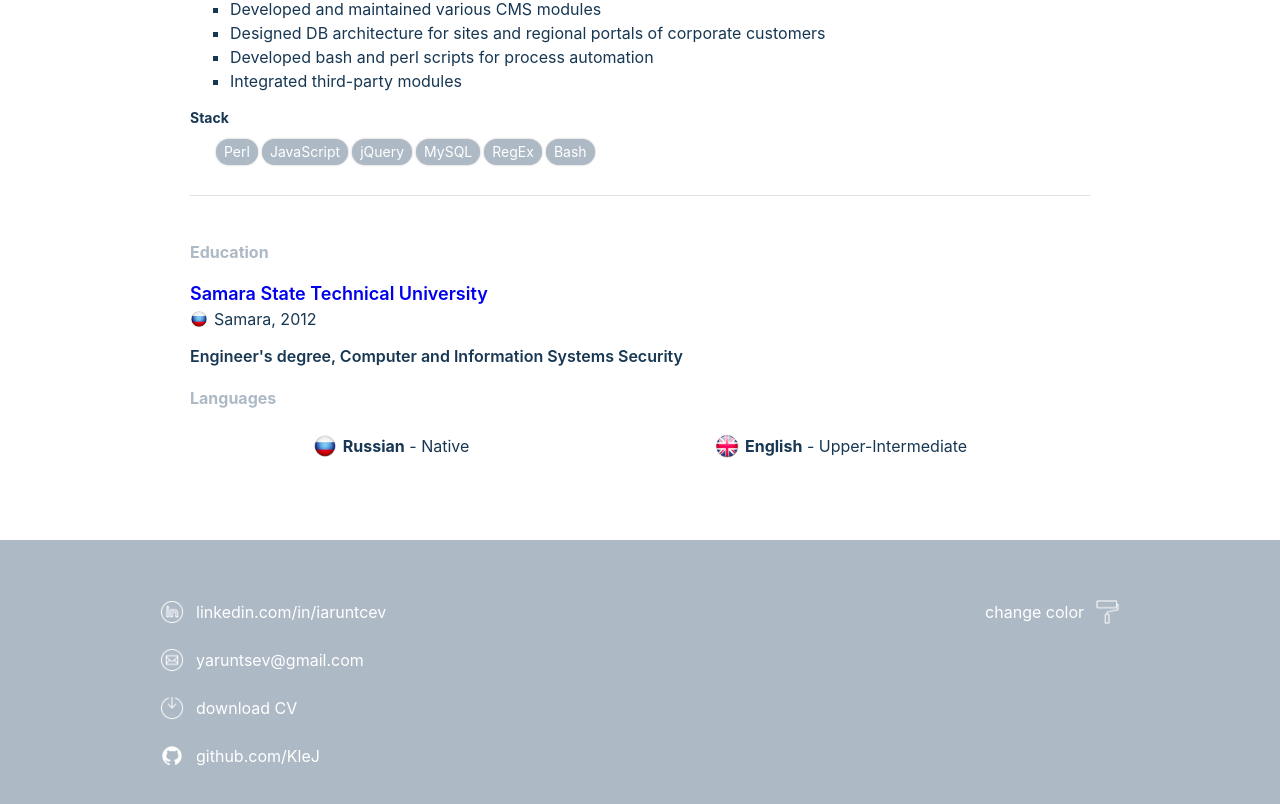
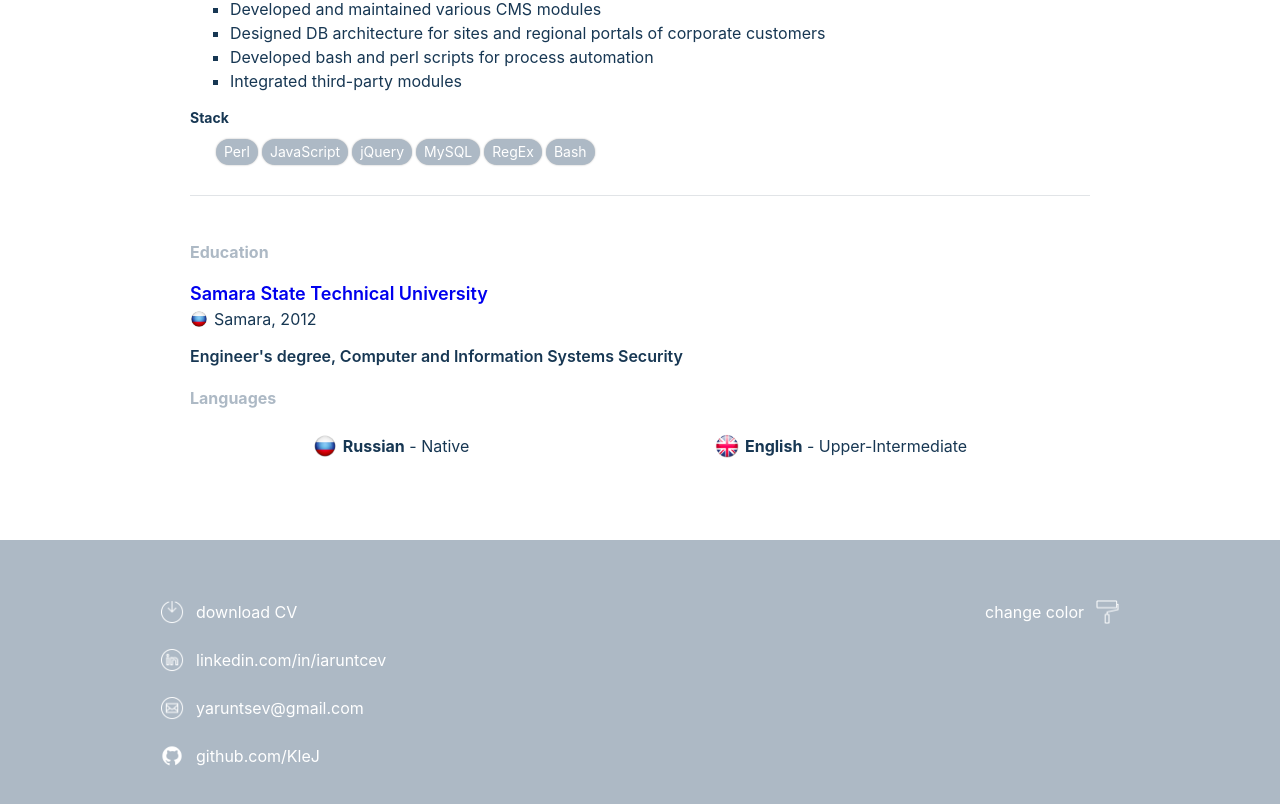
Before and after one commit to KleJ/klej.github.io, a Vue app: page / in a window 1280 px wide. Shown: the part 2071-2875 px from the top of the page. Built offline with nearby package versions, Linux system fonts and the light colour scheme.

Commit message:
change order in FooterComponent.vue

```diff
--- a/src/components/FooterComponent.vue
+++ b/src/components/FooterComponent.vue
@@ -2,6 +2,15 @@
   <div class="footer">
     <div class="footer__container">
       <div class="footer__block">
+        <div class="footer__item">
+          <a
+              class="footer__item-link"
+              :href="`${publicPath}mike_cv.pdf`"
+              download>
+            <span class="footer__item--icon icon-cv"/>
+            <span class="footer__item--text">download CV</span>
+          </a>
+        </div>
         <div class="footer__item">
           <a
               class="footer__item-link"
@@ -16,15 +25,6 @@
               href="mailto:yaruntsev@gmail.com">
             <span class="footer__item--icon icon-mail"/>
             <span class="footer__item--text">yaruntsev@gmail.com</span>
-          </a>
-        </div>
-        <div class="footer__item">
-          <a
-              class="footer__item-link"
-              :href="`${publicPath}mike_cv.pdf`"
-              download>
-            <span class="footer__item--icon icon-cv"/>
-            <span class="footer__item--text">download CV</span>
           </a>
         </div>
         <div class="footer__item">
```
